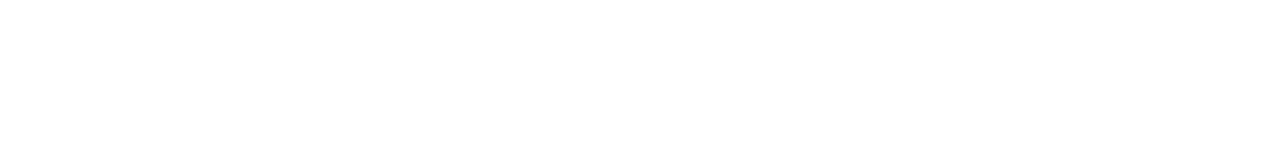
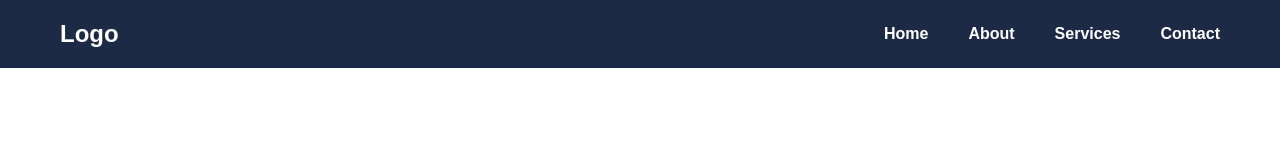
Before and after one commit to atikrahad/landingPageWebCourse4, a plain HTML site: page index.html in a window 1280 px wide. Drawn offline with Linux system fonts and the light colour scheme.

Commit message:
navber created

```diff
--- a/index.html
+++ b/index.html
@@ -3,9 +3,42 @@
 <head>
     <meta charset="UTF-8">
     <meta name="viewport" content="width=device-width, initial-scale=1.0">
-    <title>Document</title>
+    <title>Portfolio</title>
+    <style>
+        *{
+            margin: 0;
+            padding: 0;
+            font-family: sans-serif;
+        }
+        nav{
+            background-color: rgb(28, 42, 69);
+            color: white;
+            padding: 20px 60px;
+            display: flex;
+            align-items: center;
+            justify-content: space-between;
+        }
+        ul{
+           display: flex;
+           gap: 40px;
+           list-style: none;
+           font-weight: 600;
+        }
+        li:hover{
+            color: aqua;
+            text-decoration: underline;
+        }
+    </style>
 </head>
 <body>
-
+    <nav >
+        <h1>Logo</h1>
+        <ul>
+            <li>Home</li>
+            <li>About</li>
+            <li>Services</li>
+            <li>Contact</li>
+        </ul>
+    </nav>
 </body>
 </html>
```
